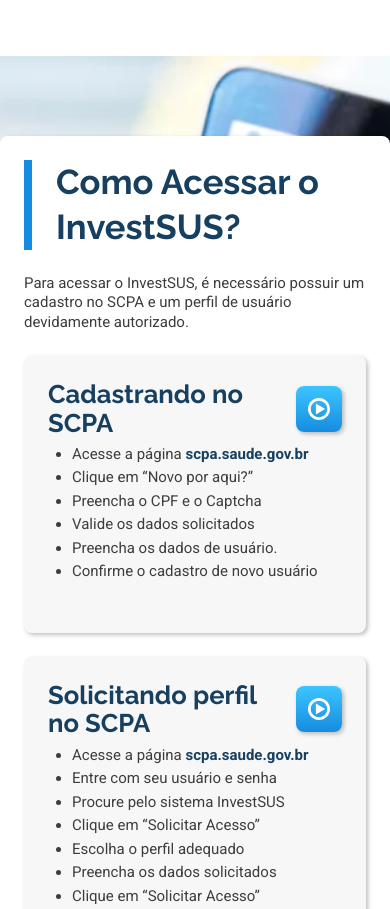
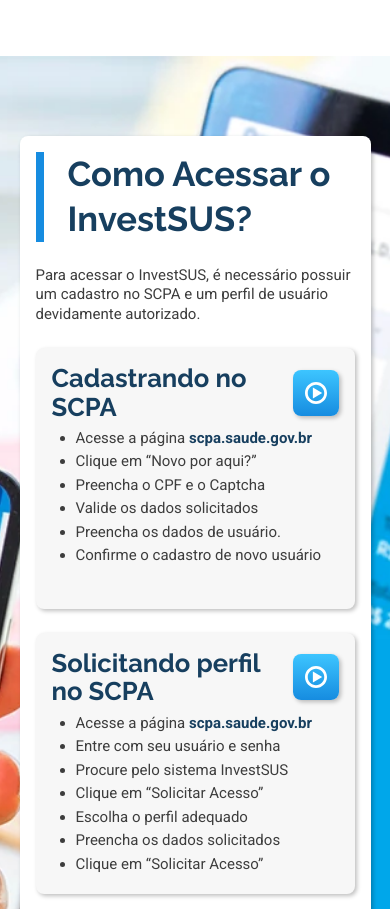
Before and after one commit to adeogliari/InvestSUS, a plain HTML site: page index.html in a window 390 px wide. Shown: the part 3620-4529 px from the top of the page. Drawn offline with Linux system fonts and the light colour scheme.

Commit message:
Ajustado padding comoAcessar

```diff
--- a/assets/css/styles.css
+++ b/assets/css/styles.css
@@ -485,7 +485,7 @@ section#comoAcessar {
 section#comoAcessar div#comoAcessar-content {
     background-color: var(--black-00);
 
-    width: 100%;
+    width: 90%;
     max-width: 1240px;
 
     padding: 24px;
@@ -847,6 +847,7 @@ img#scroll-up:hover {
 }
 
 @media screen and (max-width: 860px) {
+
     section#investsus .container {
         grid-template-areas:
         "titulo titulo"
@@ -1003,4 +1004,13 @@ img#scroll-up:hover {
 
         padding: 12px;
     }
+
+    section#comoAcessar div#comoAcessar-content {
+        min-width: 300px;
+        padding: 16px;
+    }
+
+    section#comoAcessar .comoAcessar-item {
+        padding: 16px;
+    }
 }
```
